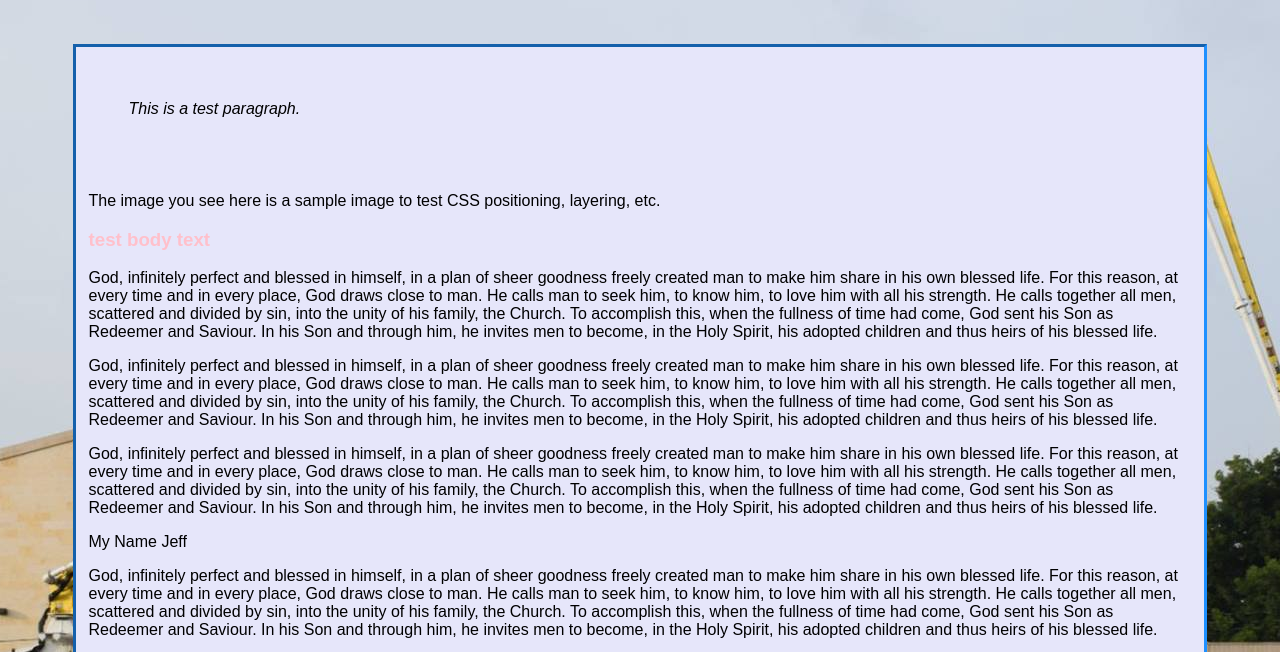
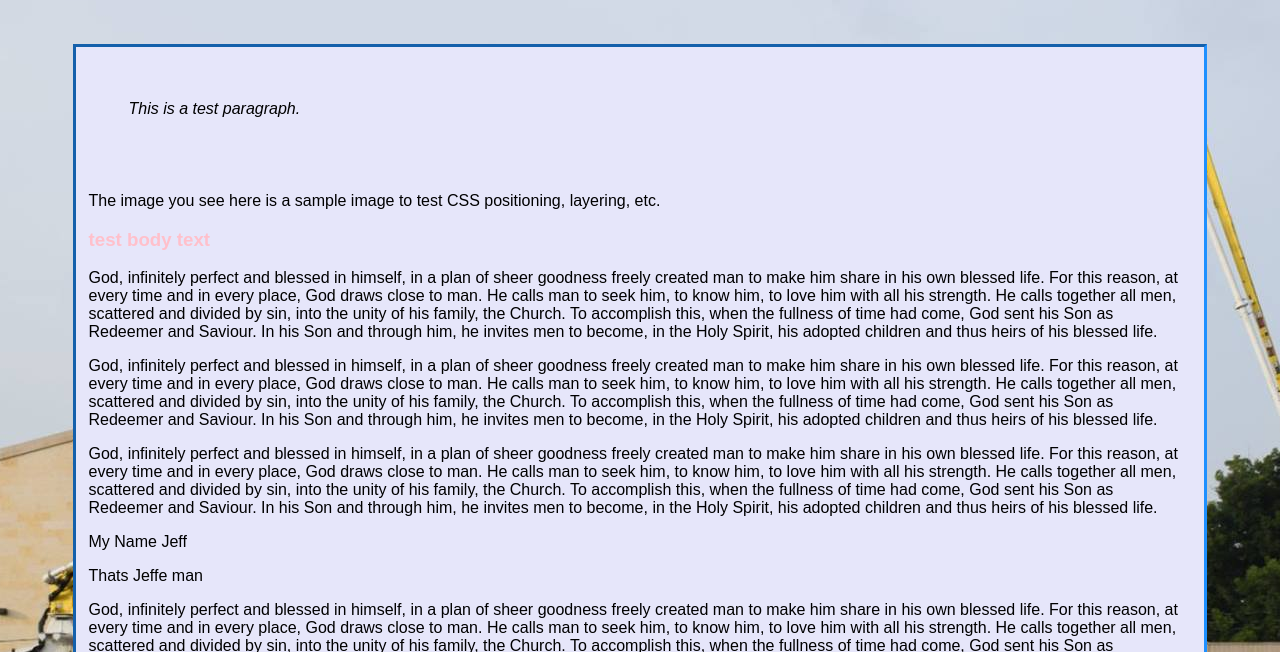
Before and after one commit to ShiftInteract/shiftproject.github.io, a plain HTML site: page index.html in a window 1280 px wide. Shown: the part 144-796 px from the top of the page. Drawn offline with Linux system fonts and the light colour scheme.

Commit message:
Paragraph Insertion

```diff
--- a/index.html
+++ b/index.html
@@ -27,6 +27,7 @@
     <p>God, infinitely perfect and blessed in himself, in a plan of sheer goodness freely created man to make him share in his own blessed life. For this reason, at every time and in every place, God draws close to man. He calls man to seek him, to know him, to love him with all his strength. He calls together all men, scattered and divided by sin, into the unity of his family, the Church. To accomplish this, when the fullness of time had come, God sent his Son as Redeemer and Saviour. In his Son and through him, he invites men to become, in the Holy Spirit, his adopted children and thus heirs of his blessed life.</p>
 
 <p>My Name Jeff</p>
+<p>Thats Jeffe man</p>
 
     <p>God, infinitely perfect and blessed in himself, in a plan of sheer goodness freely created man to make him share in his own blessed life. For this reason, at every time and in every place, God draws close to man. He calls man to seek him, to know him, to love him with all his strength. He calls together all men, scattered and divided by sin, into the unity of his family, the Church. To accomplish this, when the fullness of time had come, God sent his Son as Redeemer and Saviour. In his Son and through him, he invites men to become, in the Holy Spirit, his adopted children and thus heirs of his blessed life.</p>
 
```
